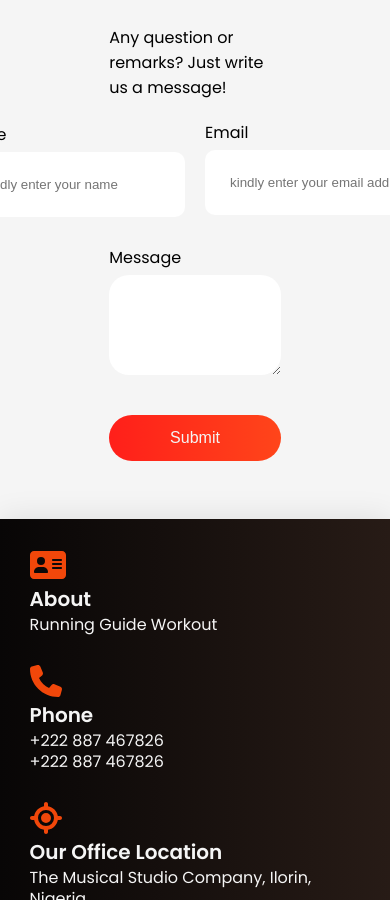
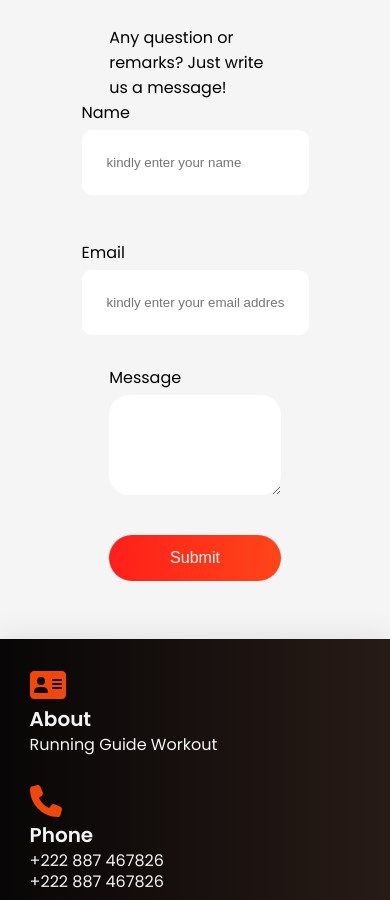
Before and after one commit to SirMartel22/Music-Landing-Page, a React (Create React App) app: page / in a window 390 px wide. Shown: the part 5481-6381 px from the top of the page. Built offline with nearby package versions, Linux system fonts and the light colour scheme.

Commit message:
update on the contact css

```diff
--- a/src/Components/Contact/Contact.css
+++ b/src/Components/Contact/Contact.css
@@ -60,3 +60,15 @@ textarea{
     border-radius: 20px;
     margin-bottom: 40px;
 }
+
+@media (max-width: 480px){
+
+    .contact-text .form{
+        display: flex;
+        flex-direction: column;
+        justify-content: center;
+        align-items: center;
+        gap: 20px;
+        width: 100%;
+    }
+}
```
